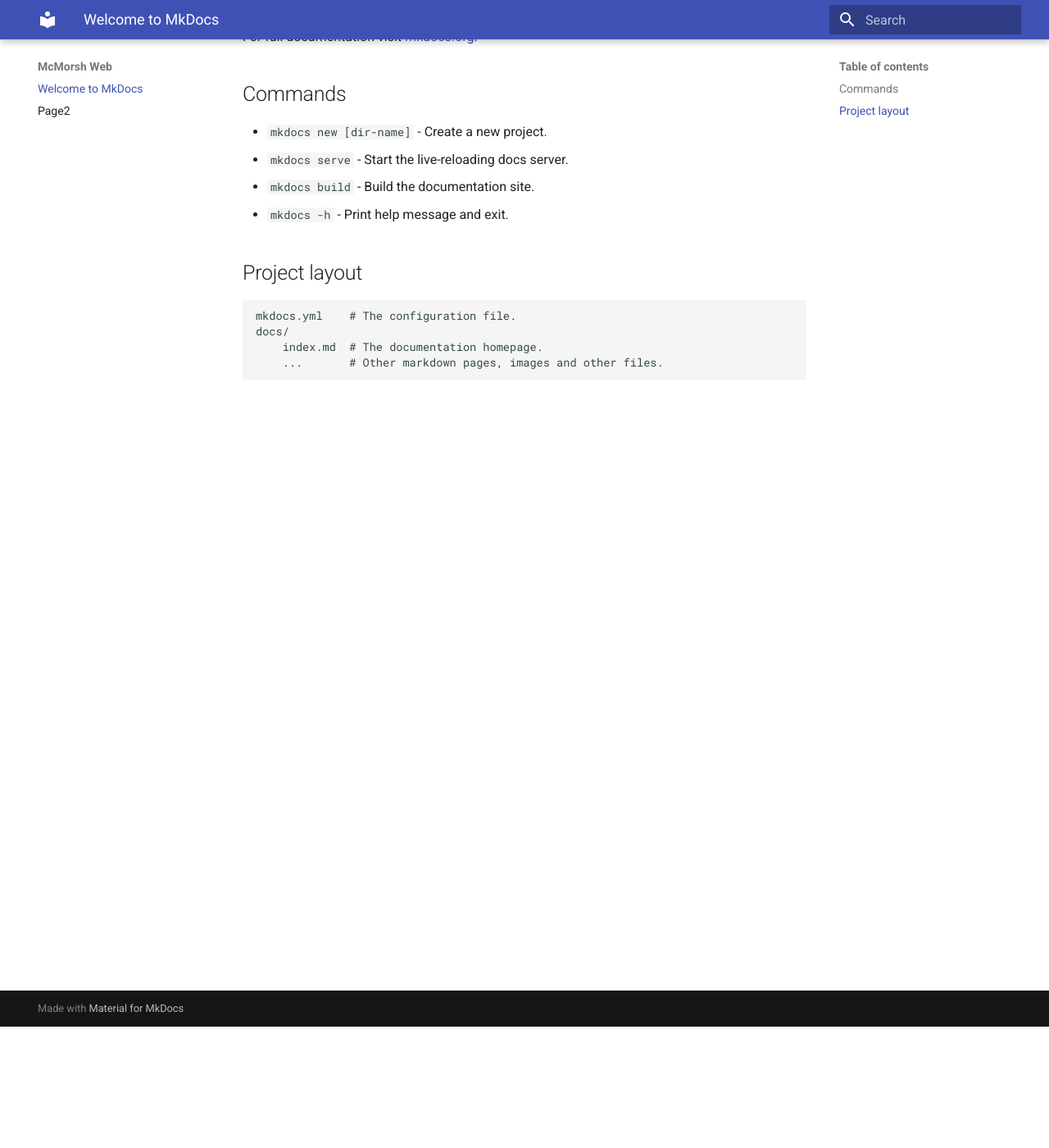
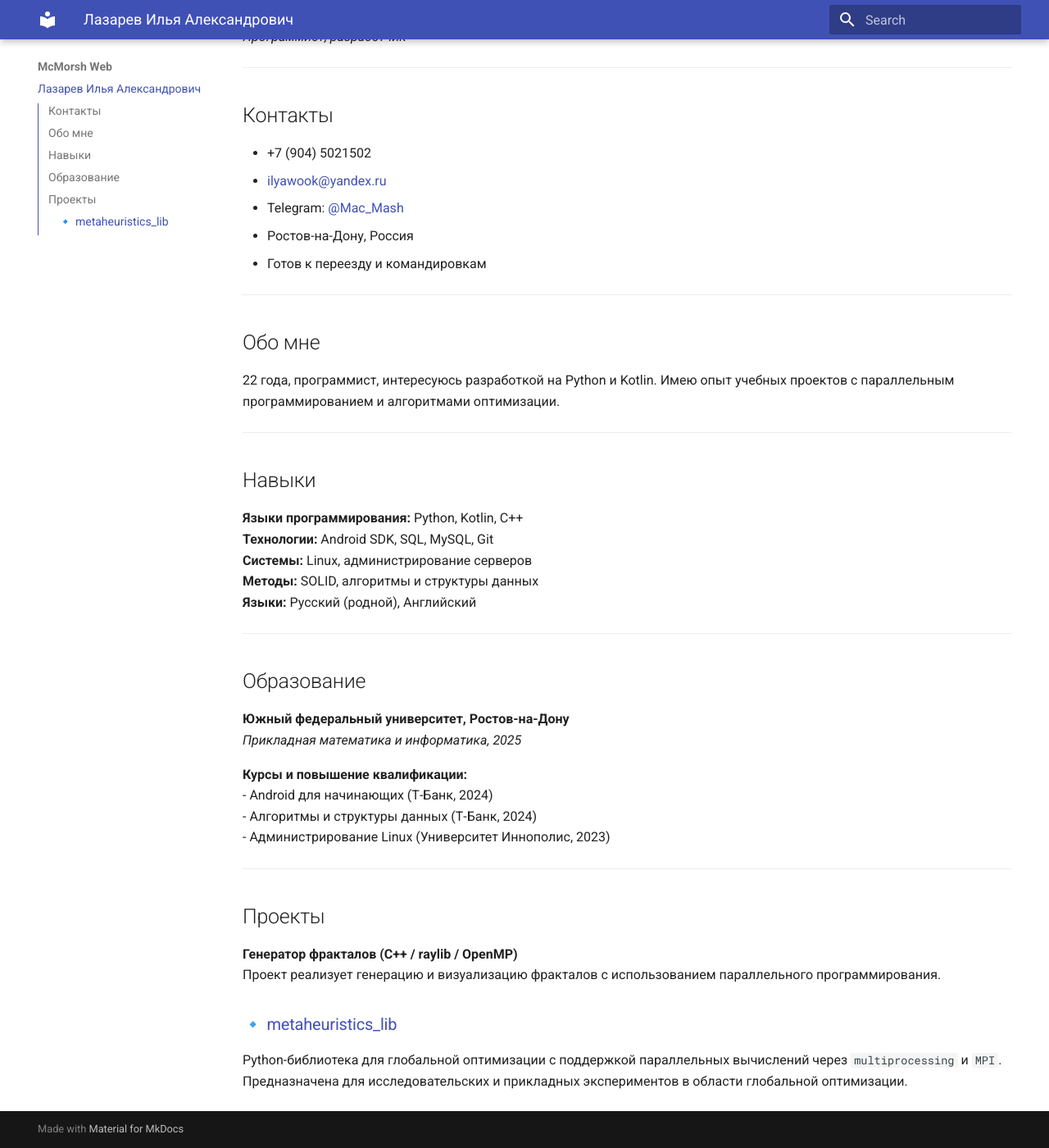
Before and after one commit to McMorsh/own-site, an MkDocs documentation site: the page built from docs/index.md, in a window 1280 px wide and 1400 px high, scrolled down 148 px. Shown: the whole window at 82% size. Built offline with MkDocs 1.6.1 and Material for MkDocs 9.7.7, drawn with Linux system fonts in a browser that asks for light colours; some of the changed text lies outside the part shown.

Commit message:
Rework page

```diff
--- a/docs/index.md
+++ b/docs/index.md
@@ -1,17 +1,48 @@
-# Welcome to MkDocs
+# Лазарев Илья Александрович
+*Программист, разработчик*
 
-For full documentation visit [mkdocs.org](https://www.mkdocs.org).
+---
 
-## Commands
+## Контакты
+- +7 (904) 5021502
+- [ilyawook@yandex.ru](mailto:ilyawook@yandex.ru)
+- Telegram: [@Mac_Mash](https://t.me/Mac_Mash)
+- Ростов-на-Дону, Россия
+- Готов к переезду и командировкам
 
-* `mkdocs new [dir-name]` - Create a new project.
-* `mkdocs serve` - Start the live-reloading docs server.
-* `mkdocs build` - Build the documentation site.
-* `mkdocs -h` - Print help message and exit.
+---
 
-## Project layout
+## Обо мне
+22 года, программист, интересуюсь разработкой на Python и Kotlin. Имею опыт учебных проектов с параллельным программированием и алгоритмами оптимизации.
 
-    mkdocs.yml    # The configuration file.
-    docs/
-        index.md  # The documentation homepage.
-        ...       # Other markdown pages, images and other files.
+---
+
+## Навыки
+
+**Языки программирования:** Python, Kotlin, C++
+**Технологии:** Android SDK, SQL, MySQL, Git
+**Системы:** Linux, администрирование серверов
+**Методы:** SOLID, алгоритмы и структуры данных
+**Языки:** Русский (родной), Английский
+
+---
+
+## Образование
+
+**Южный федеральный университет, Ростов-на-Дону**
+*Прикладная математика и информатика, 2025*
+
+**Курсы и повышение квалификации:**
+- Android для начинающих (Т-Банк, 2024)
+- Алгоритмы и структуры данных (Т-Банк, 2024)
+- Администрирование Linux (Университет Иннополис, 2023)
+
+---
+
+## Проекты
+
+**Генератор фракталов (C++ / raylib / OpenMP)**
+Проект реализует генерацию и визуализацию фракталов с использованием параллельного программирования.
+
+### 🔹 [metaheuristics_lib](https://github.com/McMorsh/metaheuristics_lib)
+Python-библиотека для глобальной оптимизации с поддержкой параллельных вычислений через `multiprocessing` и `MPI`. Предназначена для исследовательских и прикладных экспериментов в области глобальной оптимизации.
--- a/mkdocs.yml
+++ b/mkdocs.yml
@@ -1,4 +1,20 @@
 site_name: McMorsh Web
 site_url: https://McMorsh.github.io/own-site/
+
 theme:
   name: material
+  palette:
+    - sheme: slate          # Темная тема
+      primary: indigo       # Основной цвет
+      accent: teal          # Допольнительный цвет(кнопки)
+  features:
+    - navigations.tabs      # Наввигация вкладок сверху
+    - navigations.expand    # Авторазвотрот меню слева
+    - toc.integrate         # Оглавление справа
+
+markdown_extensions:
+  - admonition              # Примечания
+  - footnotes               # Сноски
+  - codehilite              # Подсветка кода
+  - pymdownx.superfences    # Вложенные блоки кода
+  - pymdownx.tabbed         # Вкладки внутри текста
```
Also changed, not shown: docs/shell.md (deleted, +0 -6 lines).
